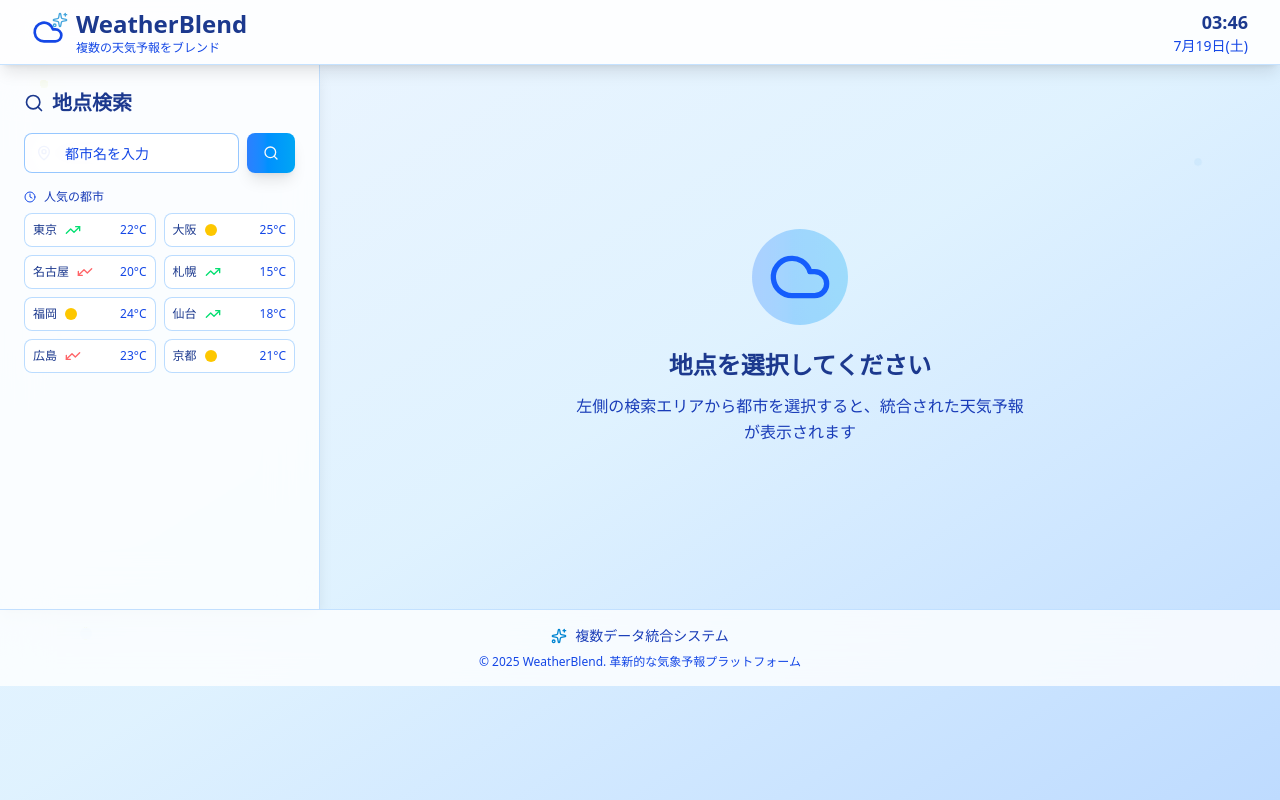
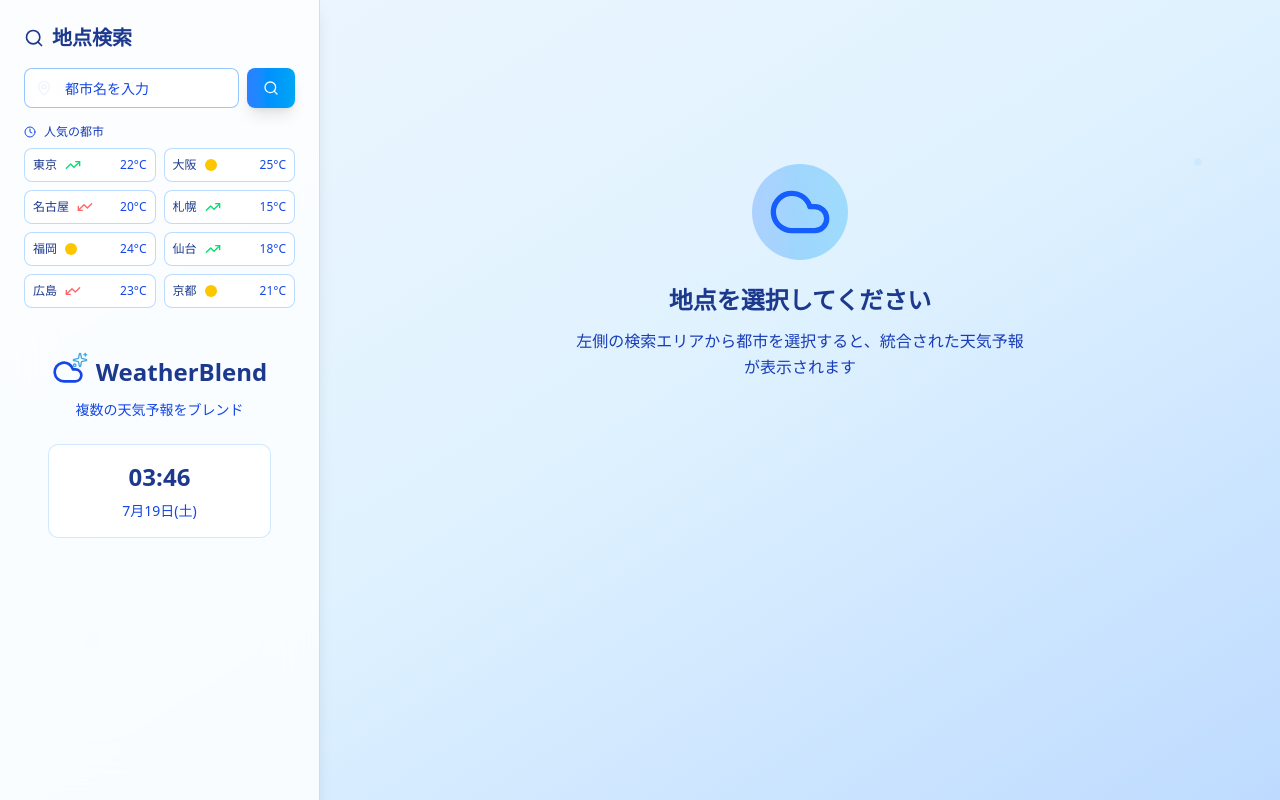
Before and after one commit to sidedishjob/weather-blend, a Next.js app: page / in a window 1280 px wide. Built offline with nearby package versions, Linux system fonts and the light colour scheme.

Commit message:
ヘッダーレス化＆情報移動

```diff
--- a/src/app/layout.tsx
+++ b/src/app/layout.tsx
@@ -25,7 +25,7 @@ export default function RootLayout({
   return (
     <html lang="en">
       <body
-        className={`${geistSans.variable} ${geistMono.variable} antialiased min-h-screen flex flex-col`}
+        className={`${geistSans.variable} ${geistMono.variable} antialiased min-h-screen`}
       >
         {children}
       </body>
--- a/src/app/page.tsx
+++ b/src/app/page.tsx
@@ -94,7 +94,7 @@ export default function Home() {
   })
 
   return (
-    <div className="min-h-screen bg-gradient-to-br from-blue-50 via-sky-100 to-blue-200 relative overflow-hidden">
+    <div className="min-h-screen bg-gradient-to-br from-blue-50 via-sky-100 to-blue-200 relative overflow-hidden flex">
       {/* 動的背景エフェクト */}
       <div className="absolute inset-0 bg-[radial-gradient(ellipse_at_top,_var(--tw-gradient-stops))] from-blue-300/30 via-transparent to-transparent"></div>
       <div className="absolute inset-0 bg-[radial-gradient(ellipse_at_bottom_right,_var(--tw-gradient-stops))] from-sky-300/20 via-transparent to-transparent"></div>
@@ -104,48 +104,44 @@ export default function Home() {
       <div className="absolute top-40 right-20 w-1 h-1 bg-sky-600/70 rounded-full animate-ping"></div>
       <div className="absolute bottom-40 left-20 w-3 h-3 bg-blue-400/50 rounded-full animate-bounce"></div>
 
-      {/* ヘッダー */}
-      <header className="relative z-50 bg-white/90 backdrop-blur-xl border-b border-blue-300/50 shadow-lg">
-        <div className="max-w-7xl mx-auto px-4 sm:px-6 lg:px-8">
-          <div className="flex items-center justify-between h-16">
+      {/* 左側サイドバー - 検索エリア */}
+      <aside className="w-80 bg-white/80 backdrop-blur-xl border-r border-blue-300/50 shadow-lg relative z-10">
+        <div className="p-6 space-y-6">
+          <div className="space-y-4">
+            <h2 className="text-xl font-bold text-blue-900 flex items-center space-x-2">
+              <Search className="w-5 h-5" />
+              <span>地点検索</span>
+            </h2>
+            <LocationSearch onLocationSelect={handleLocationSelect} />
+          </div>
+
+          {/* ロゴ・時間情報エリア */}
+          <div className="p-6 space-y-6">
             {/* ロゴ */}
-            <div className="flex items-center space-x-3">
-              <div className="relative">
-                <Cloud className="w-8 h-8 text-blue-700" />
-                <Sparkles className="w-4 h-4 text-sky-600 absolute -top-1 -right-1 animate-pulse" />
+            <div className="text-center space-y-3">
+              <div className="flex items-center justify-center space-x-3">
+                <div className="relative">
+                  <Cloud className="w-8 h-8 text-blue-700" />
+                  <Sparkles className="w-4 h-4 text-sky-600 absolute -top-1 -right-1 animate-pulse" />
+                </div>
+                <div>
+                  <h1 className="text-2xl font-bold text-blue-900">WeatherBlend</h1>
+                </div>
               </div>
-              <div>
-                <h1 className="text-2xl font-bold text-blue-900">WeatherBlend</h1>
-                <p className="text-xs text-blue-700 font-medium hidden sm:block">複数の天気予報をブレンド</p>
-              </div>
+              <p className="text-sm text-blue-700 font-medium">複数の天気予報をブレンド</p>
             </div>
 
             {/* 時間表示 */}
-            <div className="text-right">
-              <div className="text-lg font-bold text-blue-900">{currentTime}</div>
+            <div className="text-center space-y-2 p-4 bg-white/60 backdrop-blur-sm rounded-lg border border-blue-300/40">
+              <div className="text-2xl font-bold text-blue-900">{currentTime}</div>
               <div className="text-blue-700 text-sm">{today}</div>
             </div>
           </div>
         </div>
-      </header>
+      </aside>
 
-      {/* メインコンテンツ */}
-      <main className="relative z-10 flex-1 flex">
-        {/* 左側サイドバー - 検索エリア */}
-        <aside className="w-80 bg-white/80 backdrop-blur-xl border-r border-blue-300/50 shadow-lg">
-          <div className="p-6 space-y-6">
-            <div className="space-y-4">
-              <h2 className="text-xl font-bold text-blue-900 flex items-center space-x-2">
-                <Search className="w-5 h-5" />
-                <span>地点検索</span>
-              </h2>
-              <LocationSearch onLocationSelect={handleLocationSelect} />
-            </div>
-          </div>
-        </aside>
-
-        {/* 右側メインエリア - 検索結果 */}
-        <div className="flex-1 px-4 sm:px-6 lg:px-8 py-8 overflow-y-auto">
+      {/* 右側メインエリア - 検索結果 */}
+      <main className="flex-1 px-4 sm:px-6 lg:px-8 py-8 overflow-y-auto relative z-10">
         {/* ローディング状態 */}
         {isLoading && (
           <div className="flex items-center justify-center min-h-[60vh]">
@@ -225,23 +221,7 @@ export default function Home() {
             </div>
           </div>
         )}
-        </div>
       </main>
-
-      {/* フッター */}
-      <footer className="relative z-10 py-4 border-t border-blue-300/50 bg-white/80 backdrop-blur-xl">
-        <div className="max-w-7xl mx-auto px-4 sm:px-6 lg:px-8">
-          <div className="text-center space-y-2">
-            <div className="flex justify-center items-center space-x-2">
-              <Sparkles className="w-4 h-4 text-sky-600" />
-              <span className="text-blue-800 text-sm font-medium">複数データ統合システム</span>
-            </div>
-            <p className="text-blue-700 text-xs">
-              © 2025 WeatherBlend. 革新的な気象予報プラットフォーム
-            </p>
-          </div>
-        </div>
-      </footer>
 
       <style jsx>{`
         @keyframes fade-in {
```
